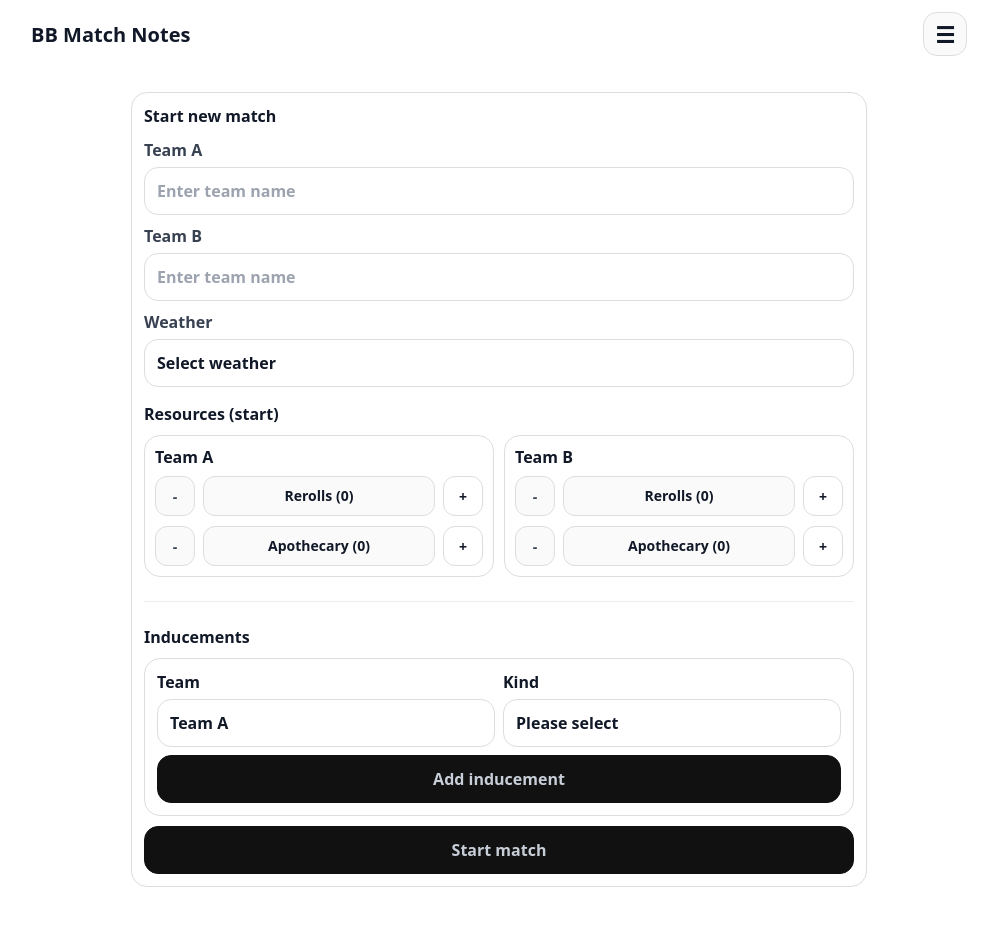
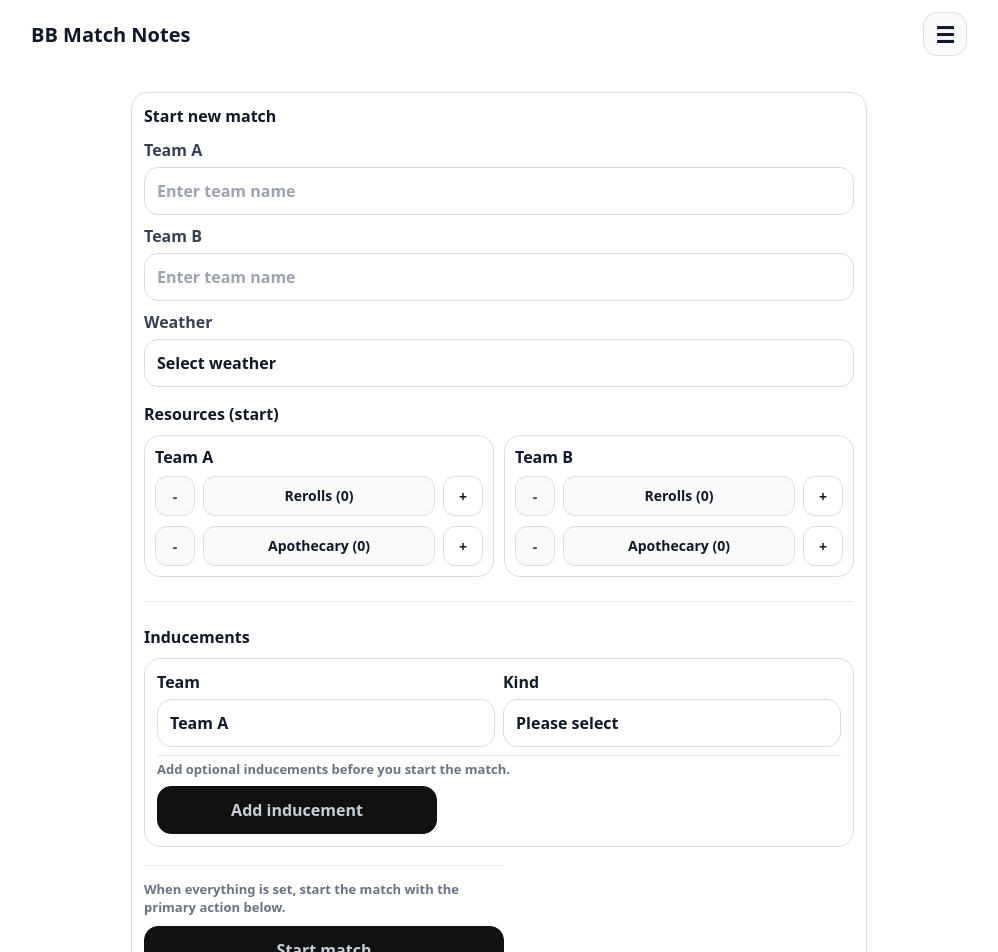
Before and after one commit to snoader/bb-match-notes, a React (Vite) app: page / in a window 1280 px wide. Shown: the top 952 px of the page, without its empty margins (141-1139 px from the left). Before the commit the page ends 919 px from the top, so only its background shows below. Built offline with nearby package versions, Linux system fonts and the light colour scheme.

Commit message:
Refine match start CTA hierarchy

```diff
--- a/package.json
+++ b/package.json
@@ -1,7 +1,7 @@
 {
   "name": "bb",
   "private": true,
-  "version": "0.5.1",
+  "version": "0.6.0",
   "type": "module",
   "scripts": {
     "build": "tsc -b && vite build",
--- a/src/index.css
+++ b/src/index.css
@@ -221,6 +221,40 @@ input::placeholder, textarea::placeholder {
 .start-inducement-row {
   width: 100%;
   min-width: 0;
+}
+
+.start-screen-section-heading {
+  font-weight: 900;
+}
+
+.start-screen-section-card {
+  display: grid;
+  gap: 8px;
+  padding: 12px;
+  border-radius: 16px;
+  border: 1px solid var(--border);
+  background: var(--surface);
+  min-width: 0;
+}
+
+.start-screen-secondary-cta .bb-btn-secondary {
+  background: var(--color-button-secondary-bg);
+  color: var(--color-button-secondary-text);
+  border-color: var(--color-button-secondary-border);
+}
+
+.start-screen-primary-cta {
+  margin-top: 4px;
+}
+
+@media (min-width: 640px) {
+  .start-screen-secondary-cta {
+    max-width: 280px;
+  }
+
+  .start-screen-primary-cta {
+    max-width: 360px;
+  }
 }
 
 .live-menu-trigger {
--- a/src/ui/screens/MatchStartScreen.tsx
+++ b/src/ui/screens/MatchStartScreen.tsx
@@ -84,6 +84,7 @@ export function MatchStartScreen() {
   const isWeatherValid = weather !== "";
   const isInducementValid = indKind !== "";
   const isStarPlayerValid = indKind !== "Star Players" || !!starPlayerName.trim();
+  const canAddInducement = isInducementValid && isStarPlayerValid;
   const isStartFormValid = isTeamAValid && isTeamBValid && isWeatherValid;
 
   async function handleStartMatch() {
@@ -194,8 +195,8 @@ export function MatchStartScreen() {
           <div style={{ borderTop: "1px solid var(--divider)", marginTop: 14, paddingTop: 14 }} />
 
           {/* Inducements */}
-          <div style={{ fontWeight: 900 }}>Inducements</div>
-          <div style={{ display: "grid", gap: 8, padding: 12, borderRadius: 16, border: "1px solid var(--border)", background: "var(--surface)", minWidth: 0 }}>
+          <div className="start-screen-section-heading">Inducements</div>
+          <div className="start-screen-section-card">
             <div className="start-inducement-grid" style={{ display: "grid", gridTemplateColumns: "repeat(2, minmax(0, 1fr))", gap: 8 }}>
               <label style={{ display: "grid", gap: 6 }}>
                 <div style={{ fontWeight: 800 }}>Team</div>
@@ -266,12 +267,24 @@ export function MatchStartScreen() {
   </div>
 )}
 
-<BigButton
-  label="Add inducement"
-  onClick={addInducement}
-  secondary
-  disabled={!isInducementValid || !isStarPlayerValid}
-/>
+<div
+  style={{
+    display: "grid",
+    gap: 8,
+    paddingTop: 4,
+    borderTop: "1px solid var(--divider)",
+  }}
+>
+  <div style={{ fontSize: 13, color: "var(--text-muted)", fontWeight: 700 }}>Add optional inducements before you start the match.</div>
+  <div className="start-screen-secondary-cta">
+    <BigButton
+      label="Add inducement"
+      onClick={addInducement}
+      secondary
+      disabled={!canAddInducement}
+    />
+  </div>
+</div>
 
             {inducements.length > 0 && (
               <div style={{ display: "grid", gap: 6, minWidth: 0 }}>
@@ -315,10 +328,19 @@ export function MatchStartScreen() {
           </div>
 
           <div
+            className="start-screen-primary-cta"
+            style={{
+              display: "grid",
+              gap: 10,
+              marginTop: 8,
+              paddingTop: 14,
+              borderTop: "1px solid var(--divider)",
+            }}
             onPointerDownCapture={() => {
               if (!isStartFormValid) setShowValidationErrors(true);
             }}
           >
+            <div style={{ fontSize: 13, color: "var(--text-muted)", fontWeight: 700 }}>When everything is set, start the match with the primary action below.</div>
             <BigButton label="Start match" onClick={handleStartMatch} disabled={!isStartFormValid} />
           </div>
         </div>
```
